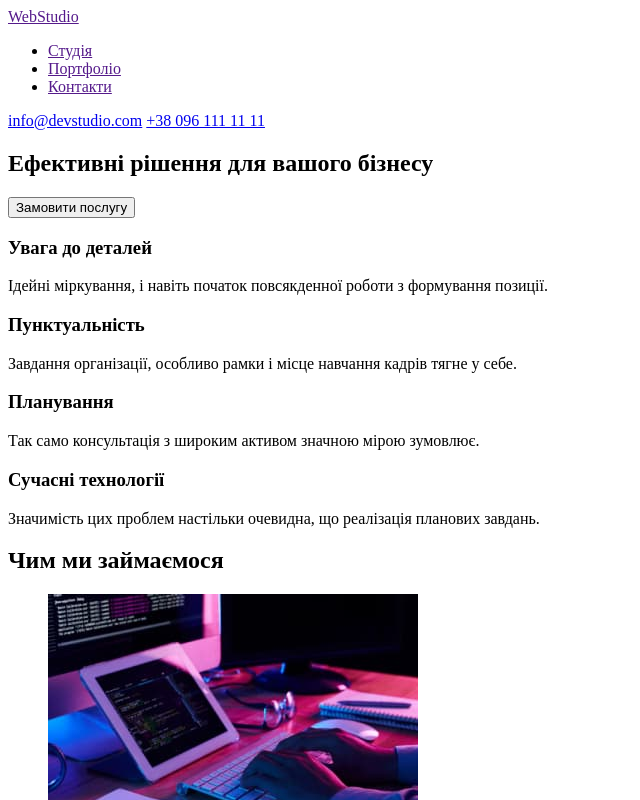
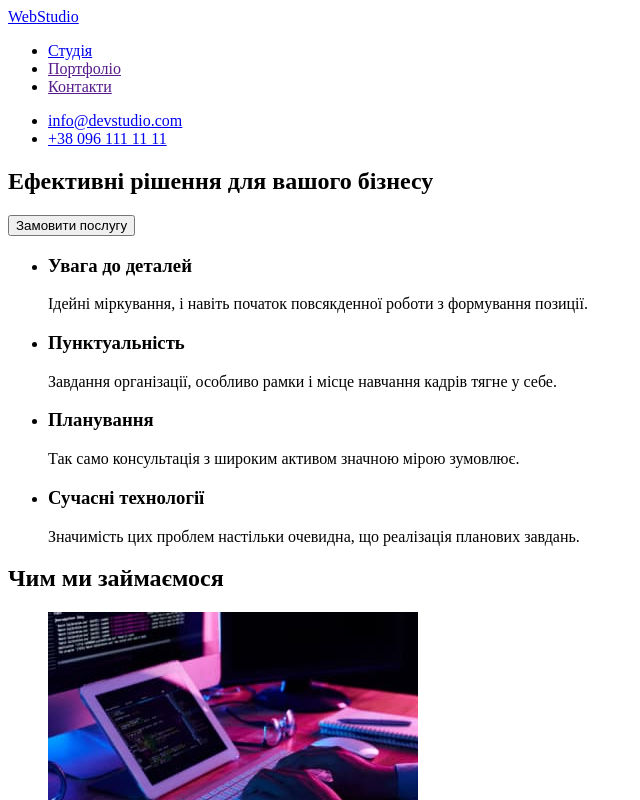
Before and after one commit to HelenaKhitrenko/goit-markup-hw-01, a plain HTML site: page index.html in a window 1280 px wide. Shown: the top 800 px of the page, without its empty margins (0-640 px from the left). Drawn offline with Linux system fonts and the light colour scheme.

Commit message:
Summary new

```diff
--- a/index.html
+++ b/index.html
@@ -8,16 +8,18 @@
   </head>
   <body>
     <header>
-      <a href="">WebStudio</a>
+      <a href="./index.html">WebStudio</a>
       <nav>
         <ul>
-          <li><a href="">Студія</a></li>
+          <li><a href="./index.html">Студія</a></li>
           <li><a href="">Портфоліо</a></li>
           <li><a href="">Контакти</a></li>
         </ul>
       </nav>
-      <a href="mailto:info@devstudio.com">info@devstudio.com</a>
-      <a href="tel:+380961111111">+38 096 111 11 11</a>
+      <ul>
+        <li><a href="mailto:info@devstudio.com">info@devstudio.com</a></li>
+        <li><a href="tel:+380961111111">+38 096 111 11 11</a></li>
+      </ul>
     </header>
     <main>
       <section>
@@ -26,48 +28,36 @@
       </section>
       <section>
         <h2 hidden>Чим ми займаємося</h2>
+        <ul>
+          <li>
             <h3>Увага до деталей</h3>
-        <p>
-          Ідейні міркування, і навіть початок повсякденної роботи з формування
-          позиції.
-        </p>
+            <p>Ідейні міркування, і навіть початок повсякденної роботи з формування позиції.</p>
+          </li>
+          <li>
             <h3>Пунктуальність</h3>
-        <p>
-          Завдання організації, особливо рамки і місце навчання кадрів тягне у
-          себе.
-        </p>
+            <p>Завдання організації, особливо рамки і місце навчання кадрів тягне у себе.</p>
+          </li>
+          <li>
             <h3>Планування</h3>
             <p>Так само консультація з широким активом значною мірою зумовлює.</p>
+          </li>
+          <li>
             <h3>Сучасні технології</h3>
-        <p>
-          Значимість цих проблем настільки очевидна, що реалізація планових
-          завдань.
-        </p>
+            <p>Значимість цих проблем настільки очевидна, що реалізація планових завдань.</p>
+          </li>
+        </ul>
+      </section>
+      <section>
         <h2>Чим ми займаємося</h2>
         <ul>
           <li>
-            <img
-              src="./images/img1.jpg"
-              alt="зображення девайсів 1"
-              width="370"
-              height="294"
-            />
+            <img src="./images/img1.jpg" alt="зображення девайсів 1" width="370" height="294" />
           </li>
           <li>
-            <img
-              src="./images/img2.jpg"
-              alt="зображення девайсів 2"
-              width="370"
-              height="294"
-            />
+            <img src="./images/img2.jpg" alt="зображення девайсів 2" width="370" height="294" />
           </li>
           <li>
-            <img
-              src="./images/img3.jpg"
-              alt="зображення девайсів 3"
-              width="370"
-              height="294"
-            />
+            <img src="./images/img3.jpg" alt="зображення девайсів 3" width="370" height="294" />
           </li>
         </ul>
       </section>
@@ -75,42 +65,22 @@
         <h2>Наша команда</h2>
         <ul>
           <li>
-            <img
-              src="./images/portrait1.jpg"
-              alt="портрет 1"
-              width="270"
-              height="260"
-            />
+            <img src="./images/portrait1.jpg" alt="портрет 1" width="270" height="260" />
             <h3>Ігор Дем'яненко</h3>
             <p>Product Designer</p>
           </li>
           <li>
-            <img
-              src="./images/portrait2.jpg"
-              alt="портрет 2"
-              width="270"
-              height="260"
-            />
+            <img src="./images/portrait2.jpg" alt="портрет 2" width="270" height="260" />
             <h3>Ольга Рєпіна</h3>
             <p>Frontend Developer</p>
           </li>
           <li>
-            <img
-              src="./images/portrait3.jpg"
-              alt="портрет 3"
-              width="270"
-              height="260"
-            />
+            <img src="./images/portrait3.jpg" alt="портрет 3" width="270" height="260" />
             <h3>Микола Тарасов</h3>
             <p>Marketing</p>
           </li>
           <li>
-            <img
-              src="./images/portrait4.jpg"
-              alt="портрет 4"
-              width="270"
-              height="260"
-            />
+            <img src="./images/portrait4.jpg" alt="портрет 4" width="270" height="260" />
             <h3>Михайло Єрмаков</h3>
             <p>UI Designer</p>
           </li>
@@ -118,15 +88,17 @@
       </section>
     </main>
     <footer>
-      <a href="">WebStudio</a>
+      <a href="./index.html">WebStudio</a>
       <address>
+        <ul>
+          <li>
             <a
               href="https://goo.gl/maps/1oM3FaSCb9Nd8nZu6"
               target="_blank"
               rel="noopener noreferrer nofollow"
               >м. Київ, пр-т Лесі Українки, 26
             </a>
-        <ul>
+          </li>
           <li>
             <a href="mailto:info@devstudio.com">info@devstudio.com</a>
           </li>
```
Also changed, not shown: .prettierrc.json (added). Lines whose indentation alone changed are shown as unchanged.
